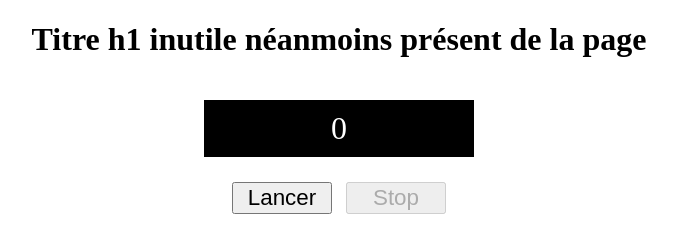
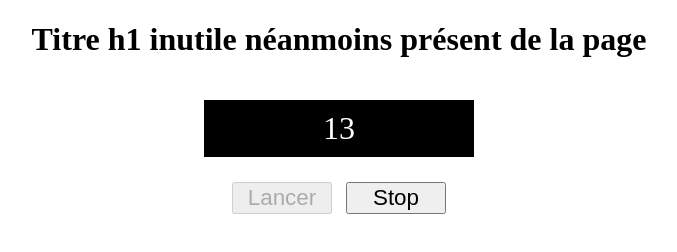
Before and after one commit to Gagz71/revisionjs, a plain HTML site: page Exercice 6/index.html in a window 1280 px wide. Both pictures are taken after a click on the button "Lancer". Shown: the whole page, without its empty margins (301-978 px from the left). Drawn offline with Linux system fonts and the light colour scheme.

Commit message:
exercice 6

```diff
--- a/Exercice 6/index.html
+++ b/Exercice 6/index.html
@@ -43,6 +43,40 @@
     <script>
         // Code JS à écrire ici
 
+        let count = 0;
+
+
+
+        //Si le bouton lancer est cliqué
+        document.querySelector('#start').addEventListener('click', function(){
+
+            //Désactivation du bouton start en rajoutant l'attribut disabled
+            this.setAttribute("disabled", "");
+
+            //activation du bouton stop
+            document.querySelector('#stop').removeAttribute("disabled");
+
+            //Activation et affichage du compteur dans la div #counter-viewdu
+            let loop = setInterval(function(){
+                document.querySelector('#counter-view').innerHTML = count++;
+            }, 200);
+
+
+            //Si le bouton stop est lancé
+            document.querySelector('#stop').addEventListener('click', function(){
+
+                //Désactivation du bouton stop en rajoutant l'attribut disabled
+                this.setAttribute("disabled", "");
+
+                //activation du bouton start
+                document.querySelector('#start').removeAttribute("disabled");
+
+                //Stop du compteur
+                clearInterval(loop);
+
+            });
+
+        });
 
 
     </script>
```
Also changed, not shown: Exercice 3/index.html (+0 -6 lines).
